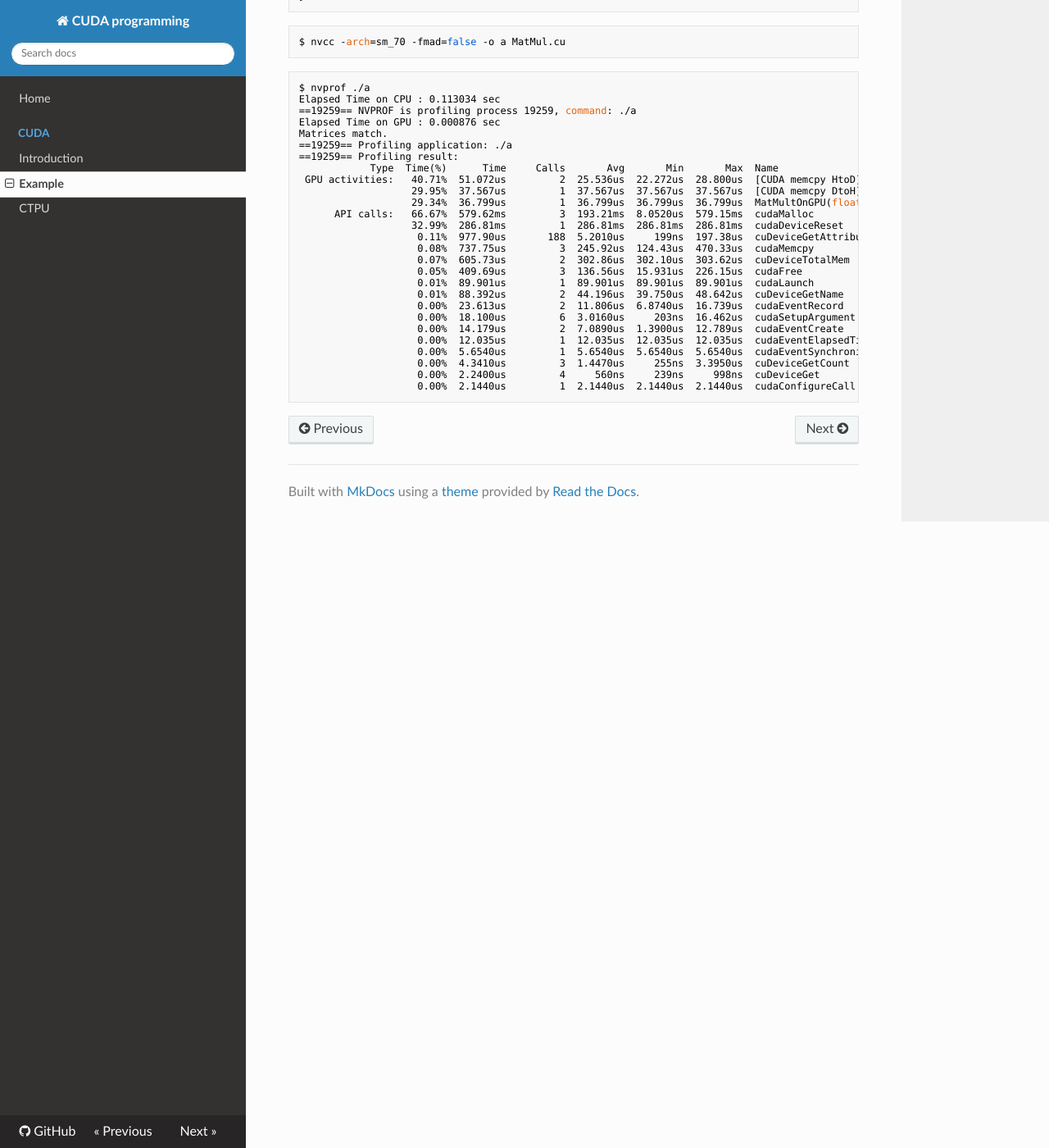
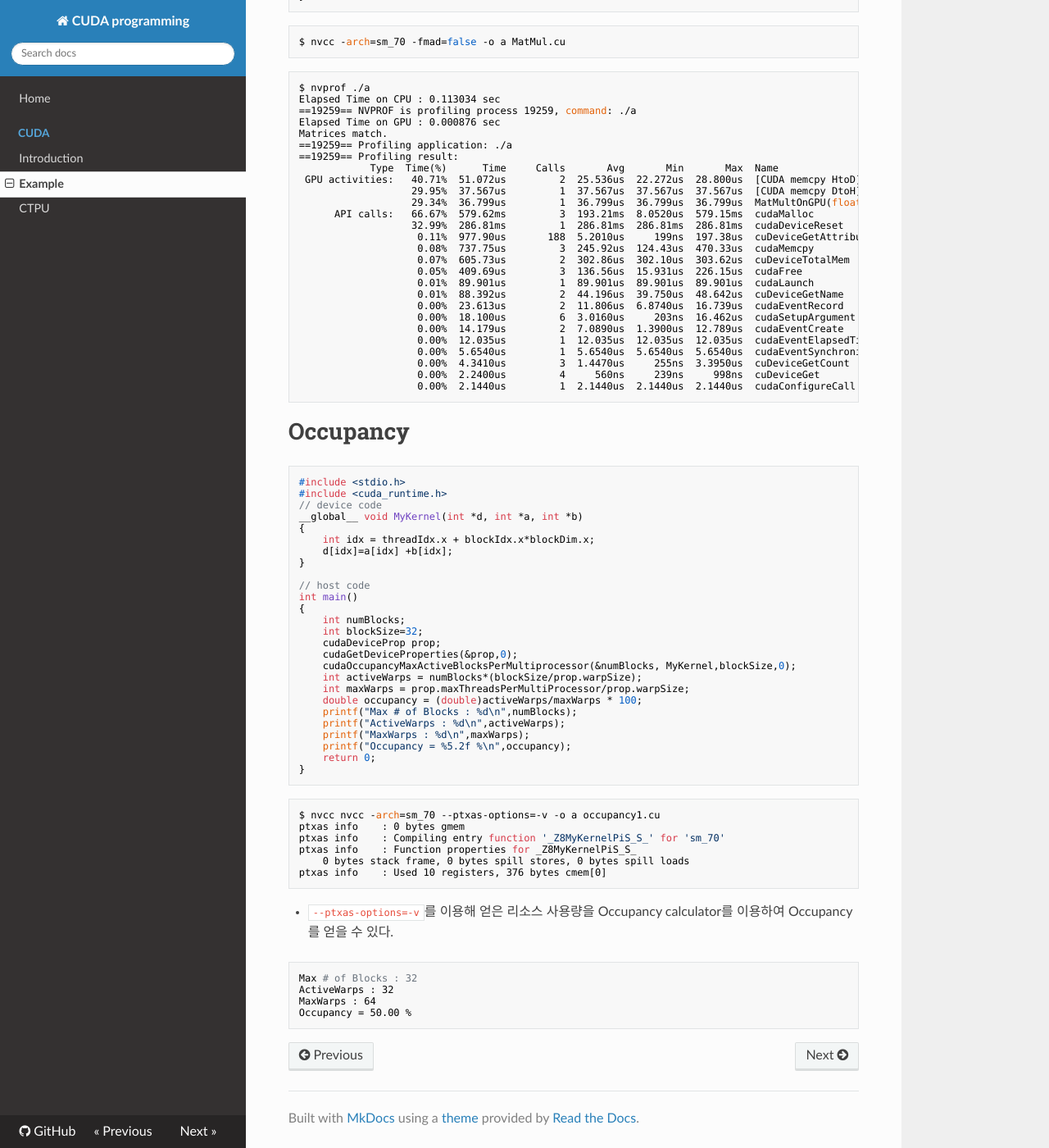
Before and after one commit to WonyoungCho/CUDA, an MkDocs documentation site: the page built from docs/CUDA_ex.md, in a window 1280 px wide and 1400 px high, scrolled down 7854 px. Shown: the whole window at 82% size. Built offline with MkDocs 1.6.1, drawn with Linux system fonts in a browser that asks for light colours; nearby versions of some CDN libraries; old or Windows-style settings are respelled for this version of MkDocs.

Commit message:
Update CUDA_ex.md

````diff
--- a/docs/CUDA_ex.md
+++ b/docs/CUDA_ex.md
@@ -546,3 +546,50 @@ Matrices match.
                     0.00%  2.2400us         4     560ns     239ns     998ns  cuDeviceGet
                     0.00%  2.1440us         1  2.1440us  2.1440us  2.1440us  cudaConfigureCall
 ```
+
+# Occupancy
+```c
+#include <stdio.h>
+#include <cuda_runtime.h>
+// device code
+__global__ void MyKernel(int *d, int *a, int *b)
+{
+    int idx = threadIdx.x + blockIdx.x*blockDim.x;
+    d[idx]=a[idx] +b[idx];
+}
+
+// host code
+int main()
+{
+    int numBlocks;
+    int blockSize=32;
+    cudaDeviceProp prop;
+    cudaGetDeviceProperties(&prop,0);
+    cudaOccupancyMaxActiveBlocksPerMultiprocessor(&numBlocks, MyKernel,blockSize,0);
+    int activeWarps = numBlocks*(blockSize/prop.warpSize);
+    int maxWarps = prop.maxThreadsPerMultiProcessor/prop.warpSize;
+    double occupancy = (double)activeWarps/maxWarps * 100;
+    printf("Max # of Blocks : %d\n",numBlocks);
+    printf("ActiveWarps : %d\n",activeWarps);
+    printf("MaxWarps : %d\n",maxWarps);
+    printf("Occupancy = %5.2f %\n",occupancy);
+    return 0;
+}
+```
+
+```sh
+$ nvcc nvcc -arch=sm_70 --ptxas-options=-v -o a occupancy1.cu
+ptxas info    : 0 bytes gmem
+ptxas info    : Compiling entry function '_Z8MyKernelPiS_S_' for 'sm_70'
+ptxas info    : Function properties for _Z8MyKernelPiS_S_
+    0 bytes stack frame, 0 bytes spill stores, 0 bytes spill loads
+ptxas info    : Used 10 registers, 376 bytes cmem[0]
+```
+- `--ptxas-options=-v`를 이용해 얻은 리소스 사용량을 Occupancy calculator를 이용하여 Occupancy를 얻을 수 있다.
+
+```sh
+Max # of Blocks : 32
+ActiveWarps : 32
+MaxWarps : 64
+Occupancy = 50.00 %
+```
````
